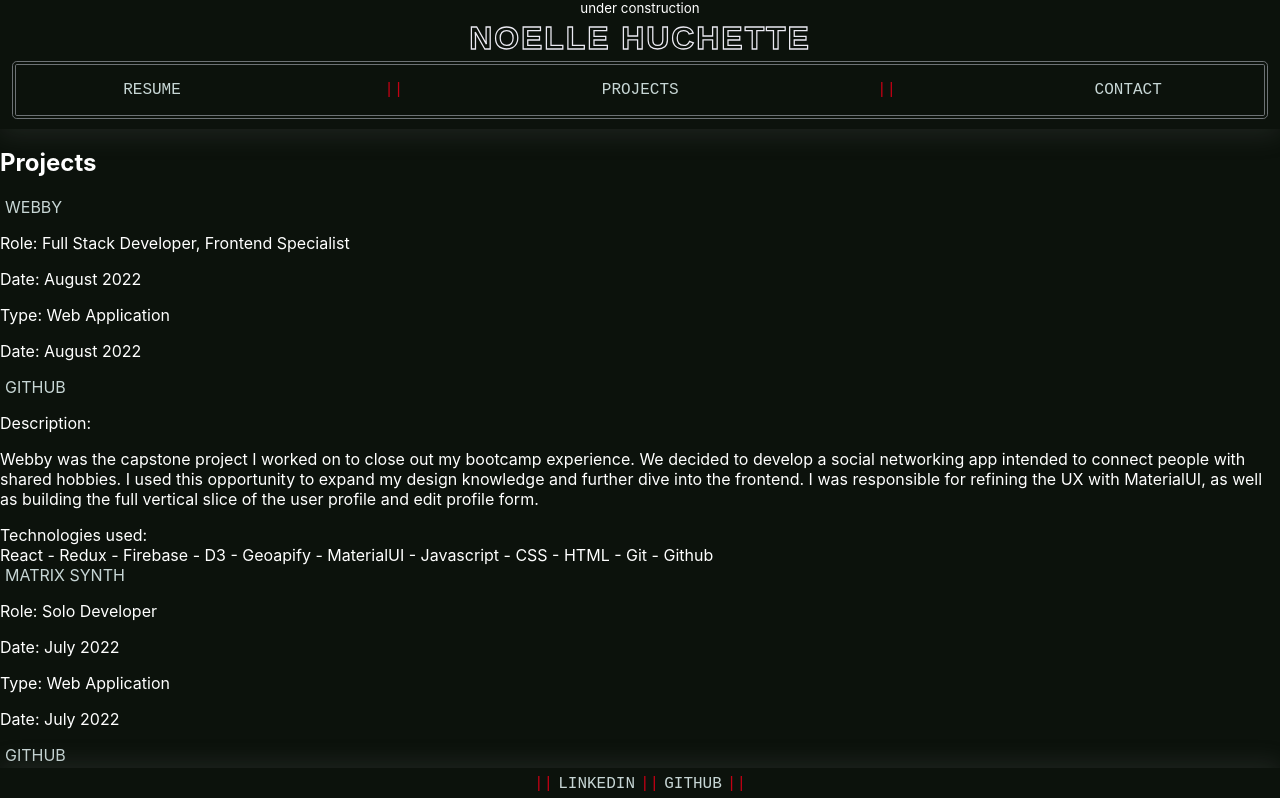
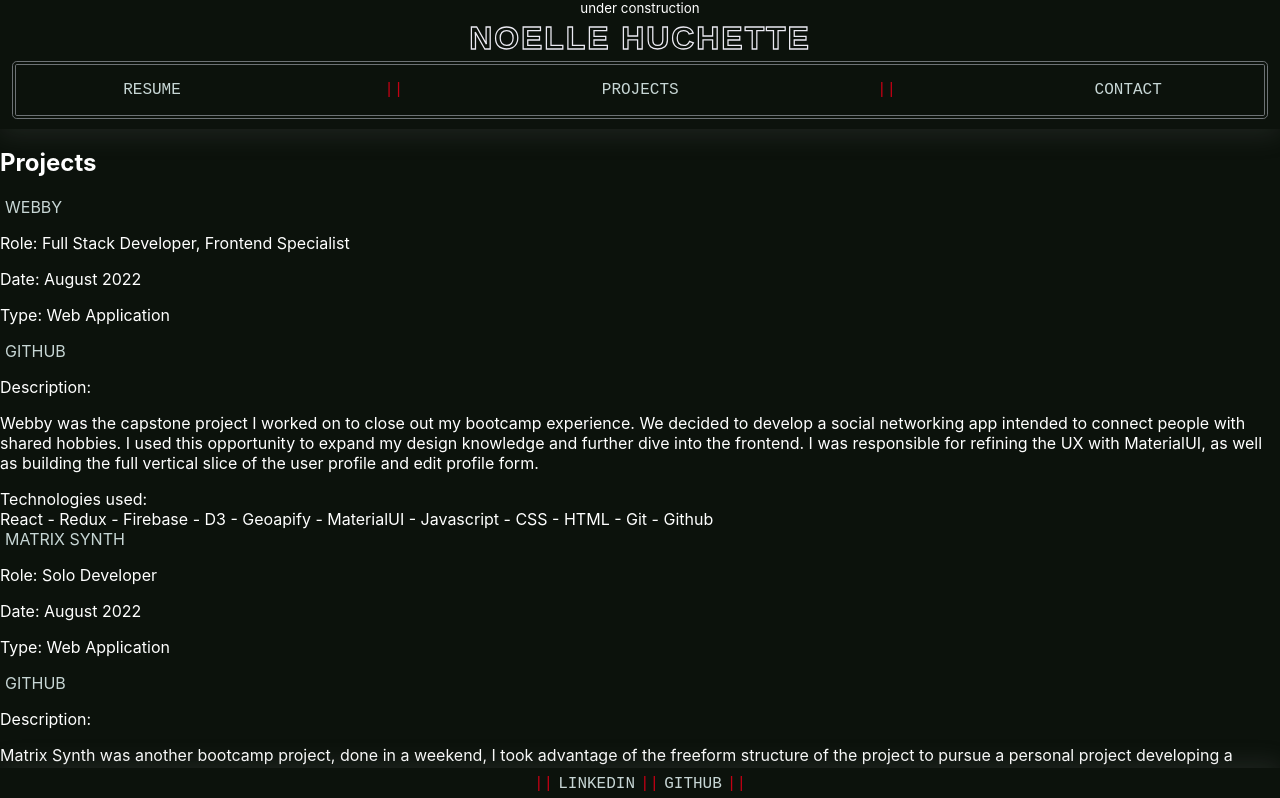
Before and after one commit to noellehuchette/portfolio, a React (Create React App) app: page /projects in a window 1280 px wide. Shown: the top 798 px of the page. Built offline with nearby package versions, Linux system fonts and the light colour scheme.

Commit message:
basic project, contact pages

```diff
--- a/src/client/components/Projects/index.js
+++ b/src/client/components/Projects/index.js
@@ -25,11 +25,6 @@ const Projects = () => {
             <p>
               <span className="project-detail-label">Type: </span>
               <span className="project-detail-content">{project.type}</span>
-            </p>
-
-            <p>
-              <span className="project-detail-label">Date: </span>
-              <span className="project-detail-content">{project.date}</span>
             </p>
             <p>
               <a href={project.github}>github</a>
--- a/src/client/components/Projects/projects.js
+++ b/src/client/components/Projects/projects.js
@@ -29,7 +29,7 @@ const projects = [
   {
     id: 1,
     name: 'Matrix Synth',
-    date: 'July 2022',
+    date: 'August 2022',
     type: 'Web Application',
     description:
       'Matrix Synth was another bootcamp project, done in a weekend, I took advantage of the freeform structure of the project to pursue a personal project developing a synthesizer and sequencer application. This provided me with an opportunity for applying algorithmic thinking through the matrix and sharpened my understanding of frontend technologies including React, Redux, and AudioContext.',
```
